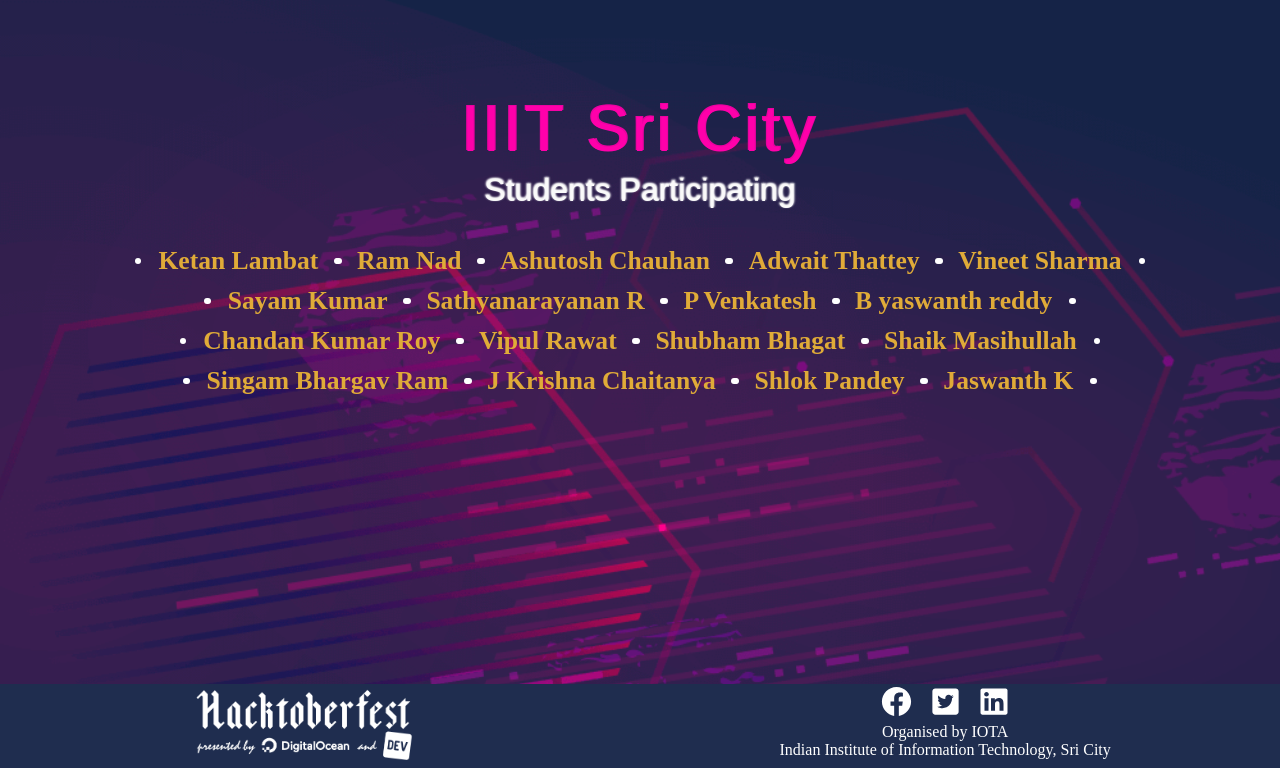
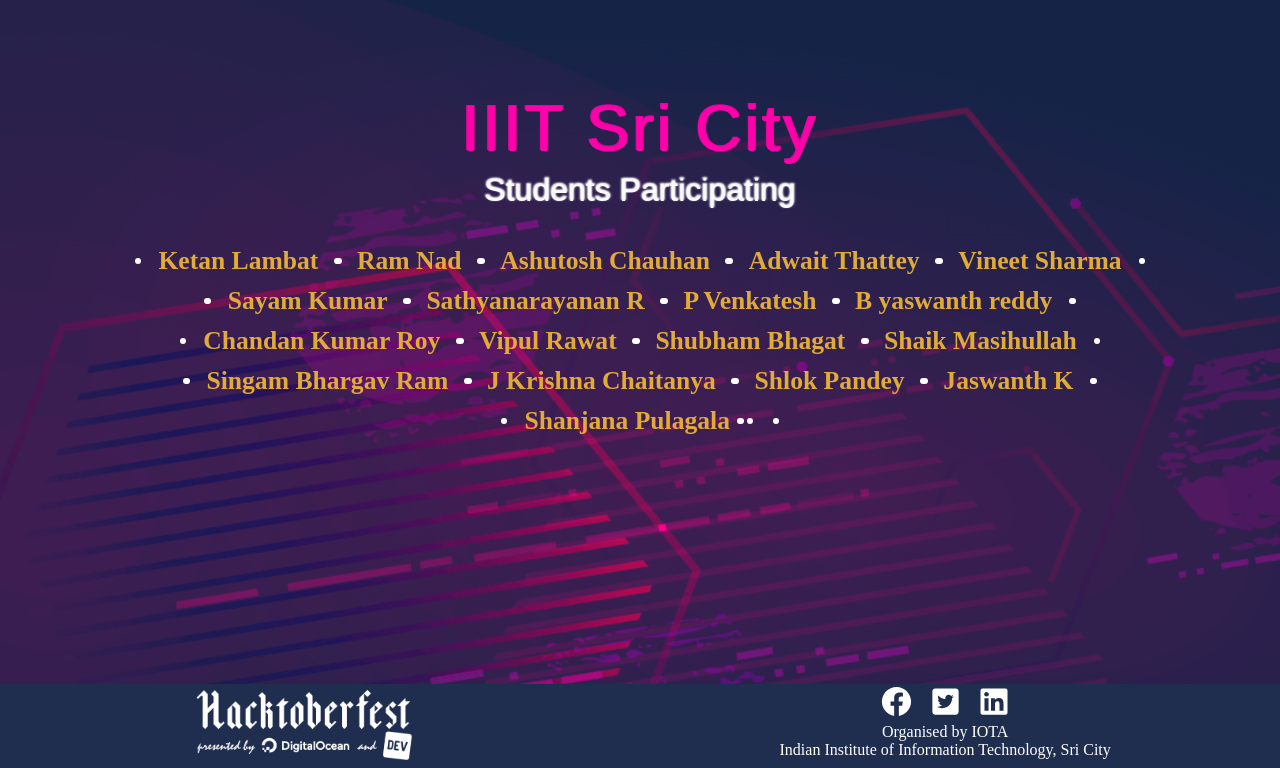
Before and after one commit to Project-Club-IIITS/hacktoberfest2019-participants, a Jekyll site: the page index.html, which Jekyll copies as it is, in a window 1280 px wide, cut to the strip 132-900 px from the top of the page. Built offline with Jekyll 4.4.1, drawn with Linux system fonts in a browser that asks for light colours; some web fonts are replaced.

Commit message:
Add participant name

```diff
--- a/index.html
+++ b/index.html
@@ -63,6 +63,7 @@
                 <li><a href="https://github.com/chaitanya531">J Krishna Chaitanya</a></li>
                 <li><a href="https://github.com/b30wulffz">Shlok Pandey</a></li>
                 <li><a href="https://github.com/JazzKriss21">Jaswanth K</a></li>
+                <li><a href="https://github.com/shanjana-312">Shanjana Pulagala</a><li>
 
             </ul>
         </div>
```
